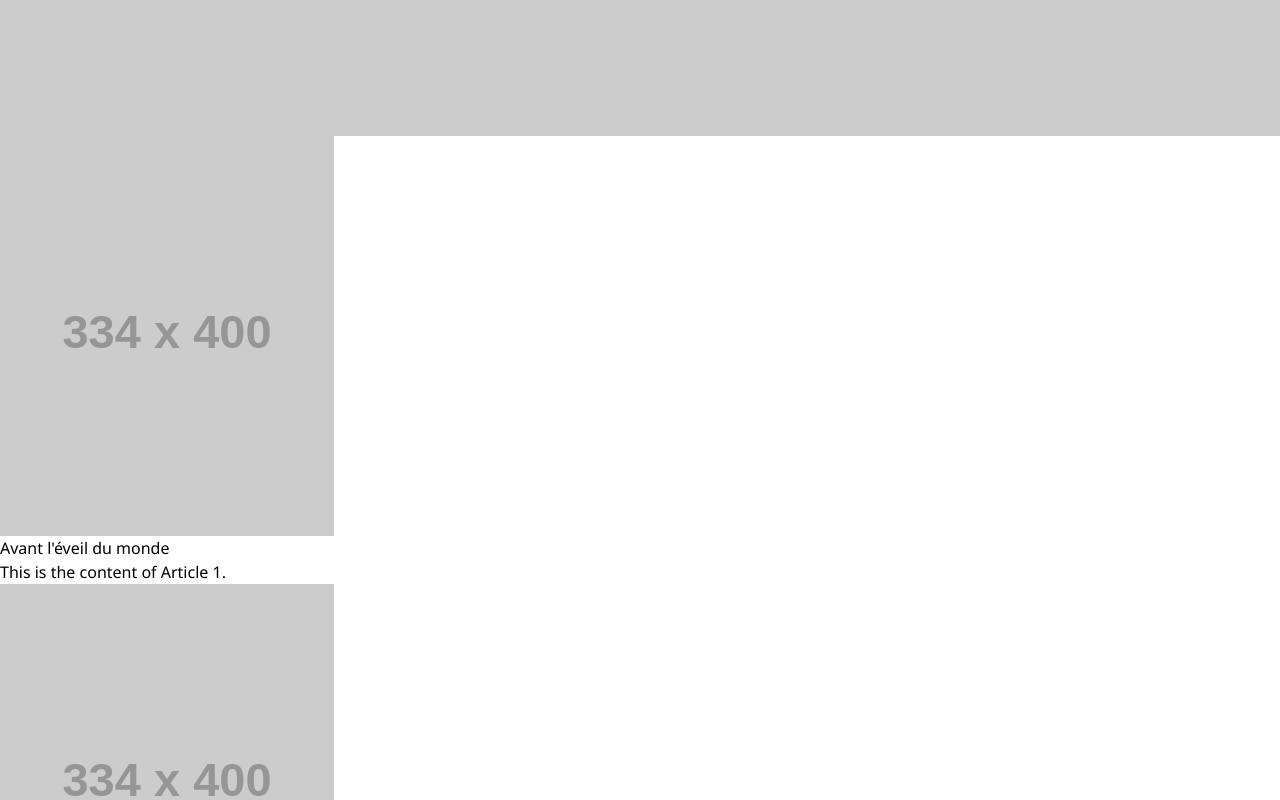
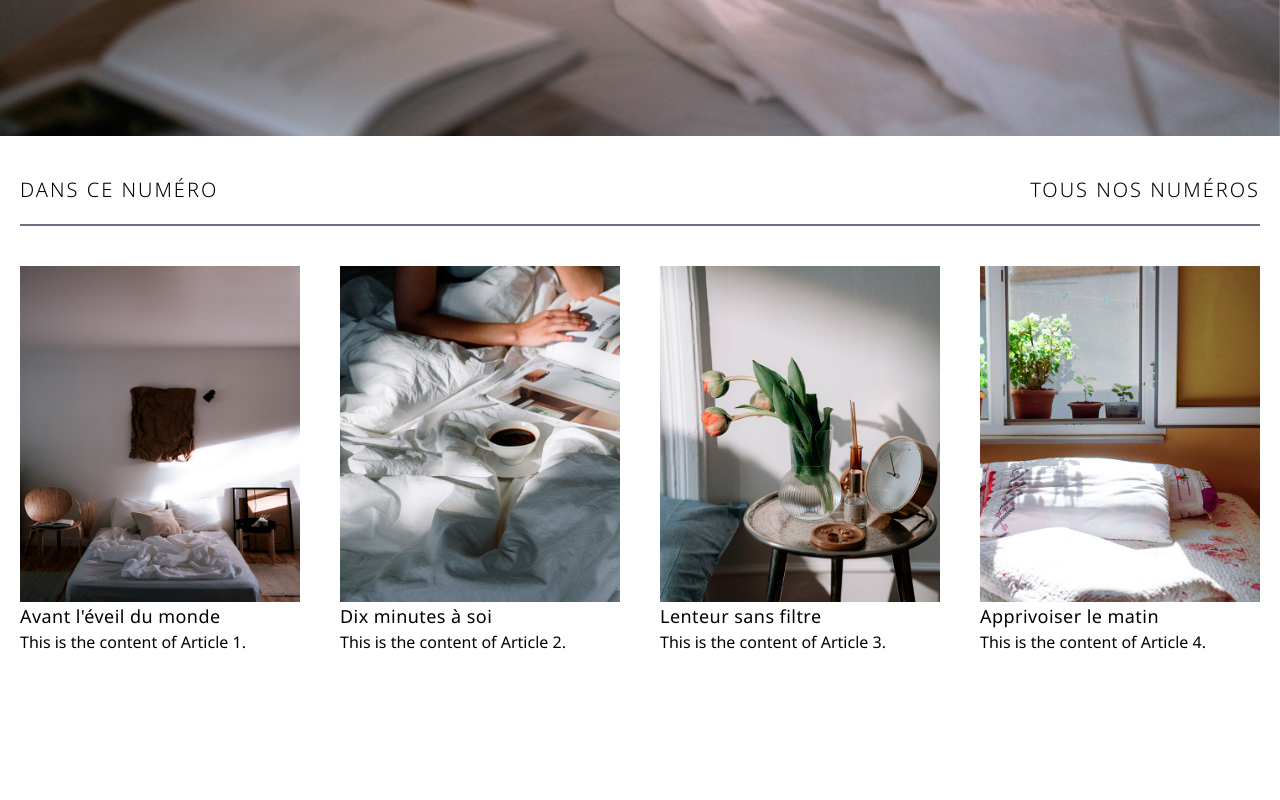
Before and after one commit to kateundercoffler/magazine-sillons, a React (Vite) app: page / in a window 1280 px wide. Shown: the part 620-1420 px from the top of the page. After the commit the page ends 1274 px from the top, so only its background shows below. Built offline with nearby package versions, Linux system fonts and the light colour scheme; a web font is replaced by a local one; what tailwindcss-animated would draw is missing.

Commit message:
Ajout de l'entête et mise à jour des articles avec de nouvelles images

```diff
--- a/src/App.tsx
+++ b/src/App.tsx
@@ -2,11 +2,12 @@ import titreMagazine from "./assets/titre_magazine.png";
 import "./App.css";
 import Navigation from "./Navigation";
 import Articles from "./Articles";
+import EnteteNumero from "./EnteteNumero";
 
 function App() {
   return (
     <>
-      <section id="center">
+      <header id="center">
         <div className="titreMagazine">
           <img
             src={titreMagazine}
@@ -19,13 +20,15 @@ function App() {
         <Navigation />
         <div>
           <h1>Hello</h1>
-          <img src="https://placehold.co/1440x648" alt="placeholder" />
+          <img src="/src/assets/images/image-hero_2880.jpg" alt="placeholder" />
         </div>
-      </section>
-
-      <section id="articles">
-        <Articles />
-      </section>
+      </header>
+      <main className="mx-auto max-w-360 px-5">
+        <EnteteNumero />
+        <section id="articles">
+          <Articles />
+        </section>
+      </main>
     </>
   );
 }
--- a/src/ArticleCard.tsx
+++ b/src/ArticleCard.tsx
@@ -14,12 +14,19 @@ export type CardData = {
 
 export default function ArticleCard({ cardData }: Props) {
   return (
-    <div>
+    <div className="flex flex-col justify-center items-center max-w-83.5">
       <figure>
-        <img src={cardData.image.url} alt={cardData.image.alt} />
+        <img
+          src={cardData.image.url}
+          alt={cardData.image.alt}
+          width={334}
+          height={400}
+        />
       </figure>
-      <div className="card-body">
-        <h2 className="card-title">{cardData.title}</h2>
+      <div className="card-body place-self-start">
+        <h2 className="card-title font-normal tracking-wide text-lg">
+          {cardData.title}
+        </h2>
         <p>{cardData.description}</p>
       </div>
     </div>
--- a/src/Articles.tsx
+++ b/src/Articles.tsx
@@ -8,7 +8,7 @@ const articles: CardData[] = [
     title: "Avant l'éveil du monde",
     description: "This is the content of Article 1.",
     image: {
-      url: "https://placehold.co/334x400",
+      url: "/src/assets/images/thumbnail-eveil_668.jpg",
       alt: "Placeholder image for Article 1",
     },
   },
@@ -16,7 +16,7 @@ const articles: CardData[] = [
     title: "Dix minutes à soi",
     description: "This is the content of Article 2.",
     image: {
-      url: "https://placehold.co/334x400",
+      url: "/src/assets/images/thumbnail-dix-min_668.jpg",
       alt: "Placeholder image for Article 2",
     },
   },
@@ -24,7 +24,7 @@ const articles: CardData[] = [
     title: "Lenteur sans filtre",
     description: "This is the content of Article 3.",
     image: {
-      url: "https://placehold.co/334x400",
+      url: "/src/assets/images/thumbnail-lenteur_668.jpg",
       alt: "Placeholder image for Article 3",
     },
   },
@@ -32,7 +32,7 @@ const articles: CardData[] = [
     title: "Apprivoiser le matin",
     description: "This is the content of Article 4.",
     image: {
-      url: "https://placehold.co/334x400",
+      url: "/src/assets/images/thumbnail-apprivoiser_668.jpg",
       alt: "Placeholder image for Article 4",
     },
   },
@@ -40,7 +40,7 @@ const articles: CardData[] = [
 
 export default function Articles({}: Props) {
   return (
-    <ul>
+    <ul className="grid grid-cols-1 gap-10 md:grid-cols-2 lg:grid-cols-4 justify-center justify-items-center">
       {articles.map((article, index) => (
         <ArticleCard key={index} cardData={article} />
       ))}
--- /dev/null
+++ b/src/EnteteNumero.tsx
@@ -0,0 +1,14 @@
+import React from "react";
+
+type Props = {};
+
+export default function EnteteNumero({}: Props) {
+  return (
+    <div className="flex justify-between text-xl uppercase font-light tracking-widest text-primary border-b-2 border-b-gray-500 pb-5 my-10">
+      <span>Dans ce numéro</span>
+      <span>
+        <a href="#">Tous nos numéros</a>
+      </span>
+    </div>
+  );
+}
```
